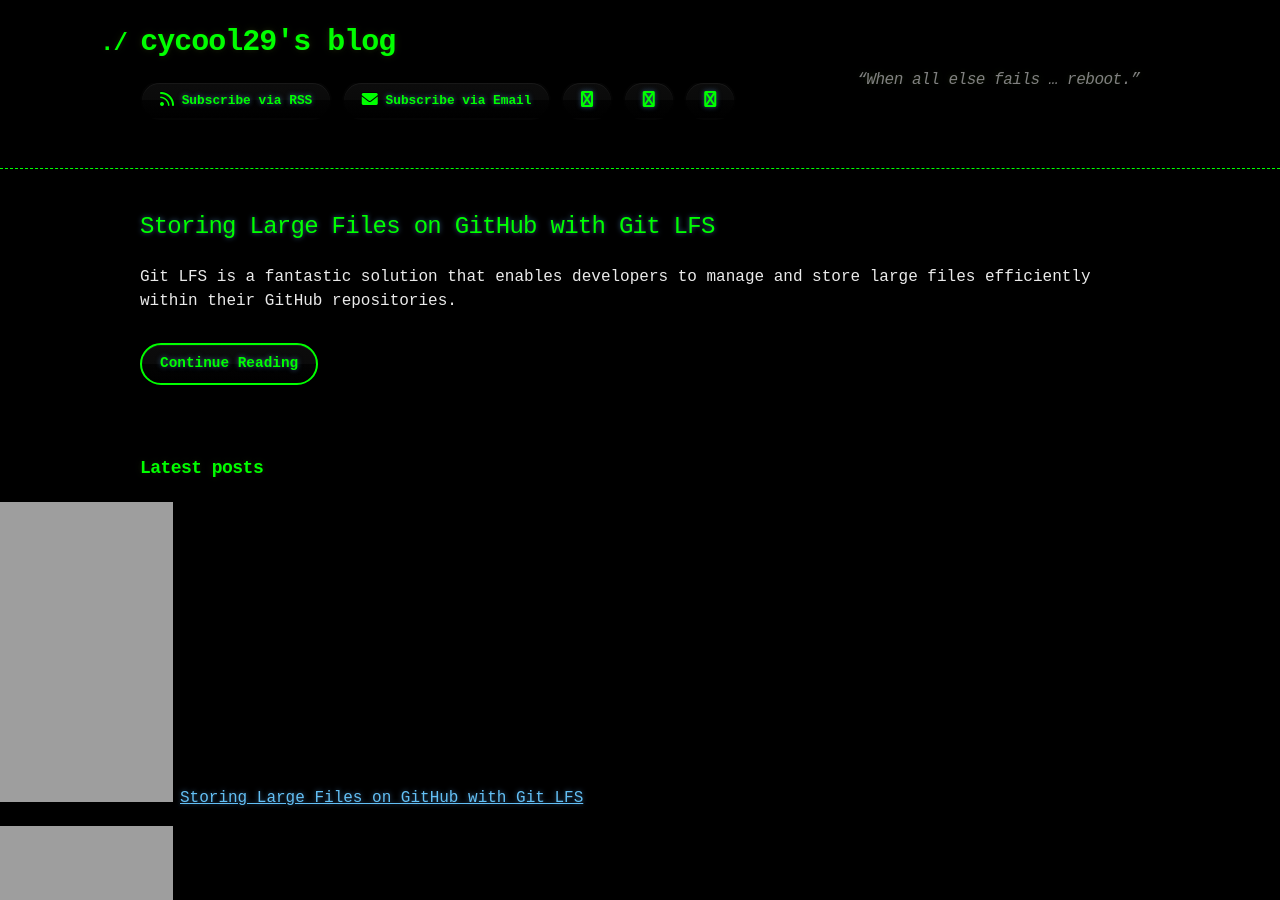
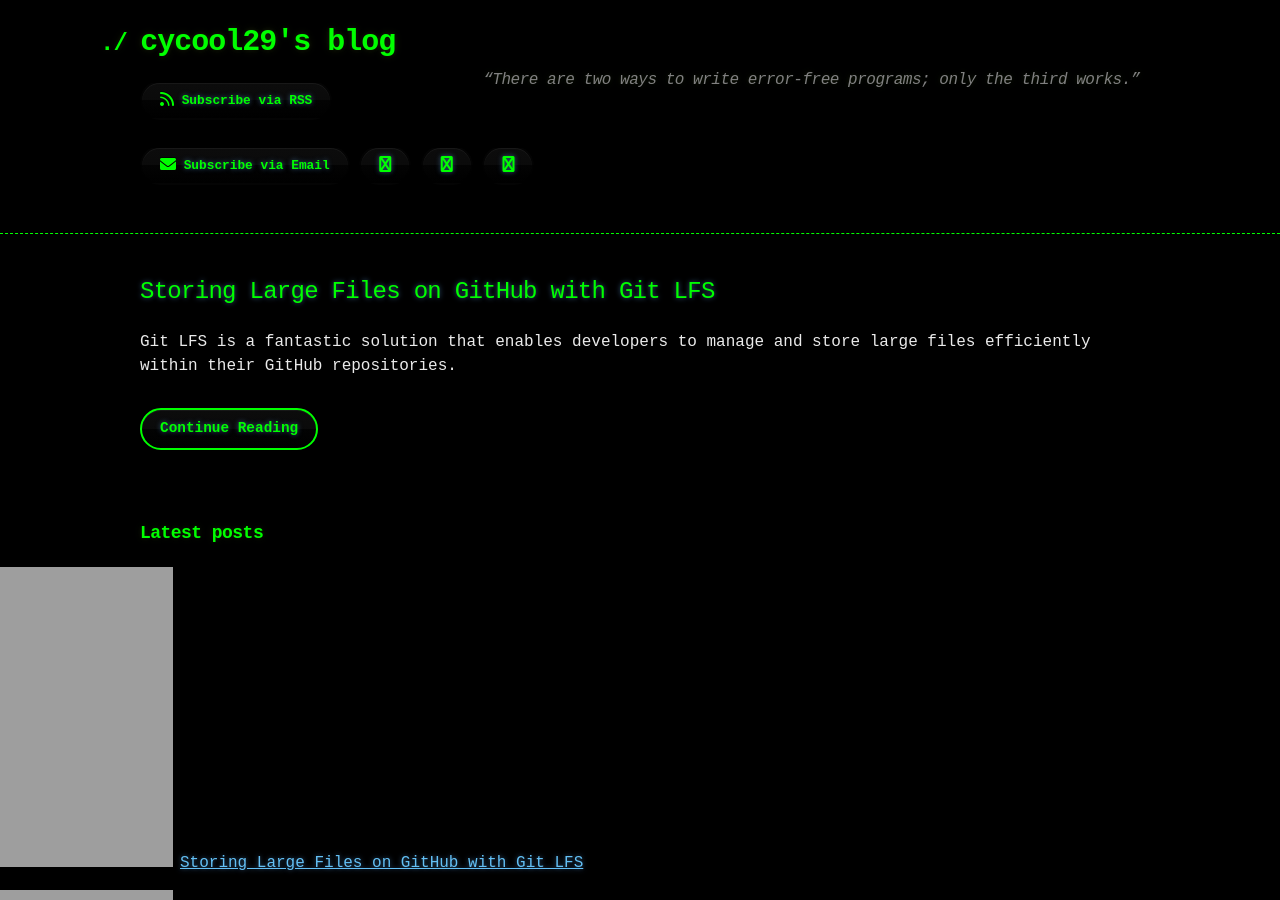
Before and after one commit to cycool29/cycool29.github.io, a Jekyll site: the page built from index.md, in a window 1280 px wide and 900 px high. Built offline with Jekyll 4.4.1, drawn with Linux system fonts in a browser that asks for light colours; a style sheet for code colours, icons or effects is not loaded.

Commit message:
Update quotes

```diff
--- a/_config.yml
+++ b/_config.yml
@@ -1,5 +1,5 @@
 title: cycool29's blog
-description: "“When all else fails … reboot.” "
+description: "“There are two ways to write error-free programs; only the third works.” "
 bio: A high school student. Intermediate in Python, Git, Bash. Learning JavaScript. He/Him. "
 author: cycool29
 url: https://cycool29.github.io
```
